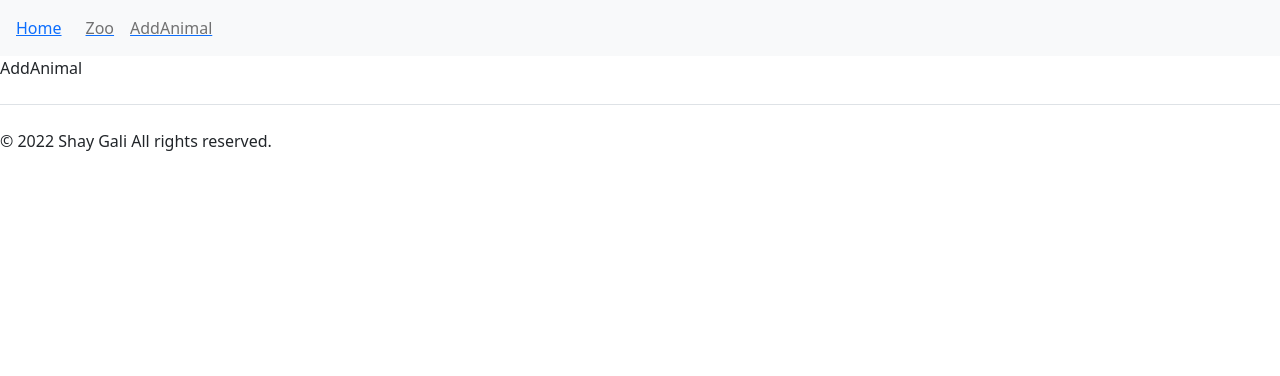
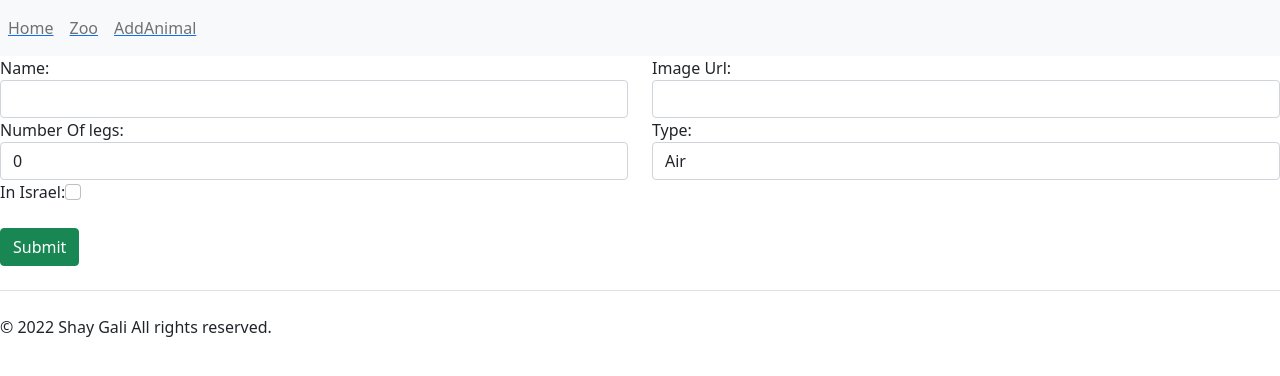
Before and after one commit to ShayGali/zoo-website, a React (Create React App) app: page /addAnimal in a window 1280 px wide. Shown: the top 376 px of the page. Built offline with nearby package versions, Linux system fonts and the light colour scheme; no server answers.

Commit message:
add animal work

```diff
--- a/package.json
+++ b/package.json
@@ -7,6 +7,8 @@
     "@testing-library/react": "^13.3.0",
     "@testing-library/user-event": "^13.5.0",
     "bootstrap": "^5.1.3",
+    "dotenv": "^16.0.1",
+    "firebase": "^9.8.3",
     "react": "^18.2.0",
     "react-dom": "^18.2.0",
     "react-router-dom": "^6.3.0",
--- /dev/null
+++ b/src/components/EditAnimalData.js
@@ -0,0 +1,51 @@
+import React, { useState } from "react";
+import { getAnimals, updateAnimal } from "../firebase/zooController";
+
+export default function EditAnimalData({
+  id,
+  editTitle,
+  editDesc,
+  finishEdit,
+}) {
+  // Allow the user to edit 2 fields for each task:
+  const [title, setTitle] = useState(editTitle);
+  const [description, setDescription] = useState(editDesc);
+
+  const handleUpdate = async (e) => {
+    // will not reload the page - keep the changes
+    e.preventDefault();
+    try {
+      await updateAnimal(id, { title, description });
+      finishEdit();
+    } catch (e) {
+      alert(e);
+    }
+  };
+
+  return (
+    <div style={{ backgroundColor: "lightgray", padding: 10, marginTop: 5 }}>
+      <form onSubmit={handleUpdate}>
+        <label>Edit title</label>
+        <input
+          type="text"
+          onChange={(e) => setTitle(e.target.value)}
+          value={title}
+          className="form-control"
+        />
+
+        <label>Edit description</label>
+        <textarea
+          onChange={(e) => setDescription(e.target.value)}
+          value={description}
+          className="form-control"
+        ></textarea>
+
+        <br />
+
+        <button type="submit" className="btn btn-primary">
+          Save changes
+        </button>
+      </form>
+    </div>
+  );
+}
--- a/src/components/Navbar.js
+++ b/src/components/Navbar.js
@@ -2,12 +2,13 @@ import { NavLink } from "react-router-dom";
 const Navbar = () => {
   return (
     <nav className="navbar navbar-expand-lg navbar-light bg-light">
-      <NavLink to="/">
-        <span className="nav-link"> Home</span>
-      </NavLink>
-
       <div className="collapse navbar-collapse" id="navbarNav">
         <ul className="navbar-nav">
+          <li className="nav-item">
+            <NavLink to="/">
+              <span className="nav-link"> Home</span>
+            </NavLink>
+          </li>
           <li className="nav-item">
             <NavLink to="/zoo">
               <span className="nav-link"> Zoo</span>
--- /dev/null
+++ b/src/firebase/config.js
@@ -0,0 +1,24 @@
+// Import the functions you need from the SDKs you need
+import { initializeApp } from "firebase/app";
+import { getFirestore } from "firebase/firestore";
+import { getAnalytics } from "firebase/analytics";
+// TODO: Add SDKs for Firebase products that you want to use
+// https://firebase.google.com/docs/web/setup#available-libraries
+
+// Your web app's Firebase configuration
+// For Firebase JS SDK v7.20.0 and later, measurementId is optional
+const firebaseConfig = {
+  apiKey: process.env.REACT_APP_API_KEY,
+  authDomain: process.env.REACT_APP_AUTH_DOMAIN,
+  projectId: process.env.REACT_APP_PROJECT_ID,
+  storageBucket: process.env.REACT_APP_STORAGE_BUCKET,
+  messagingSenderId: process.env.REACT_APP_MESSAGING_SENDER_ID,
+  appId: process.env.REACT_APP_APP_ID,
+  measurementId: process.env.REACT_APP_MEASUREMENT_ID,
+};
+
+// Initialize Firebase
+const app = initializeApp(firebaseConfig);
+const analytics = getAnalytics(app);
+const db = getFirestore(app);
+export { db, analytics };
--- /dev/null
+++ b/src/firebase/zooController.js
@@ -0,0 +1,40 @@
+import {
+  collection,
+  addDoc,
+  getDocs,
+  doc,
+  updateDoc,
+} from "firebase/firestore";
+import { db } from "./config";
+
+const animalsCol = "animals";
+
+export const getAnimals = async () => {
+  // get the collection from the db
+  const animalsCol = collection(db, animalsCol);
+  // get the docs from  the collection
+  const animalsSnapshot = await getDocs(animalsCol);
+  const animalsList = animalsSnapshot.docs.map((doc) => {
+    return { id: doc.id, data: doc.data() };
+  });
+
+  return animalsList;
+};
+
+export const updateAnimal = async (id, data) => {
+  const animalDocRef = doc(db, animalsCol, id);
+  try {
+    await updateDoc(animalDocRef, data);
+  } catch (e) {
+    console.error("Error update document: ", e);
+  }
+};
+
+export const addAnimal = async (doc) => {
+  try {
+    const docRef = await addDoc(collection(db, animalsCol), doc);
+    console.log("Document written with ID: ", docRef.id);
+  } catch (e) {
+    console.error("Error adding document: ", e);
+  }
+};
--- a/src/pages/AddAnimal.js
+++ b/src/pages/AddAnimal.js
@@ -1,5 +1,85 @@
-import React from "react";
+import React, { useState } from "react";
+
+import { addAnimal } from "../firebase/zooController";
 
 export default function AddAnimal() {
-  return <div>AddAnimal</div>;
+  function submitData() {
+    let animal = {
+      name: name,
+      imgUrl: imgUrl,
+      type: type,
+      inIsrael: inIsrael,
+      numberOfLegs: numberOfLegs,
+    };
+    addAnimal(animal);
+  }
+
+  // const [name, setName] = useState(animal.name);
+  // const [imgUrl, setImgUrl] = useState(animal.imgUrl);
+  // const [type, setType] = useState(animal.type);
+  // const [inIsrael, setInIsrael] = useState(animal.inIsrael);
+  // const [numberOfLegs, setNumberOfLegs] = useState(animal.numberOfLegs);
+
+  const [name, setName] = useState("");
+  const [imgUrl, setImgUrl] = useState("");
+  const [type, setType] = useState("");
+  const [inIsrael, setInIsrael] = useState(false);
+  const [numberOfLegs, setNumberOfLegs] = useState(0);
+
+  return (
+    <div>
+      <div className="row">
+        <div className="form-group col-md-6">
+          <label>Name:</label>
+          <input
+            type="text"
+            className="form-control"
+            value={name}
+            onChange={(e) => setName(e.target.value)}
+          />
+        </div>
+        <div className="form-group col-md-6">
+          <label>Image Url:</label>
+          <input
+            type="text"
+            className="form-control"
+            value={imgUrl}
+            onChange={(e) => setImgUrl(e.target.value)}
+          />
+        </div>
+        <div className="form-group col-md-6">
+          <label>Number Of legs:</label>
+          <input
+            type="number"
+            className="form-control"
+            value={numberOfLegs}
+            onChange={(e) => setNumberOfLegs(e.target.value)}
+          />
+        </div>
+        <div className="form-group col-md-6">
+          <label>Type:</label>
+          <select
+            className="form-control"
+            onChange={(e) => setType(e.target.value)}
+          >
+            <option value={"air"}>Air</option>
+            <option value={"sea"}>Sea</option>
+            <option value={"land"}>Land</option>
+          </select>
+        </div>
+        <div className="form-group col-md-6">
+          <label className="form-check-label">In Israel: </label>
+          <input
+            type="checkbox"
+            className="form-check-input"
+            onClick={() => setInIsrael(!inIsrael)}
+          />
+        </div>
+      </div>
+      <br />
+      <button className="btn btn-success" onClick={submitData}>
+        Submit
+      </button>
+    </div>
+  );
 }
--- a/src/pages/AnimalCard.js
+++ b/src/pages/AnimalCard.js
@@ -1,5 +1,11 @@
 import React from "react";
+import EditAnimalData from "../components/EditAnimalData";
 
 export default function AnimalCard() {
-  return <div>AnimalCard</div>;
+  return (
+    <>
+      <div>AnimalCard</div>
+      <EditAnimalData />
+    </>
+  );
 }
--- a/src/pages/Zoo.js
+++ b/src/pages/Zoo.js
@@ -1,5 +1,12 @@
 import React from "react";
-
+import { Link } from "react-router-dom";
 export default function Zoo() {
-  return <div>Zoo</div>;
+  return (
+    <div>
+      {" "}
+      <Link to="5">
+        <button className="btn btn-primary">Click Me!</button>
+      </Link>
+    </div>
+  );
 }
```
Also changed, not shown: 2 other files (tests, documents, lock files or other folders).
